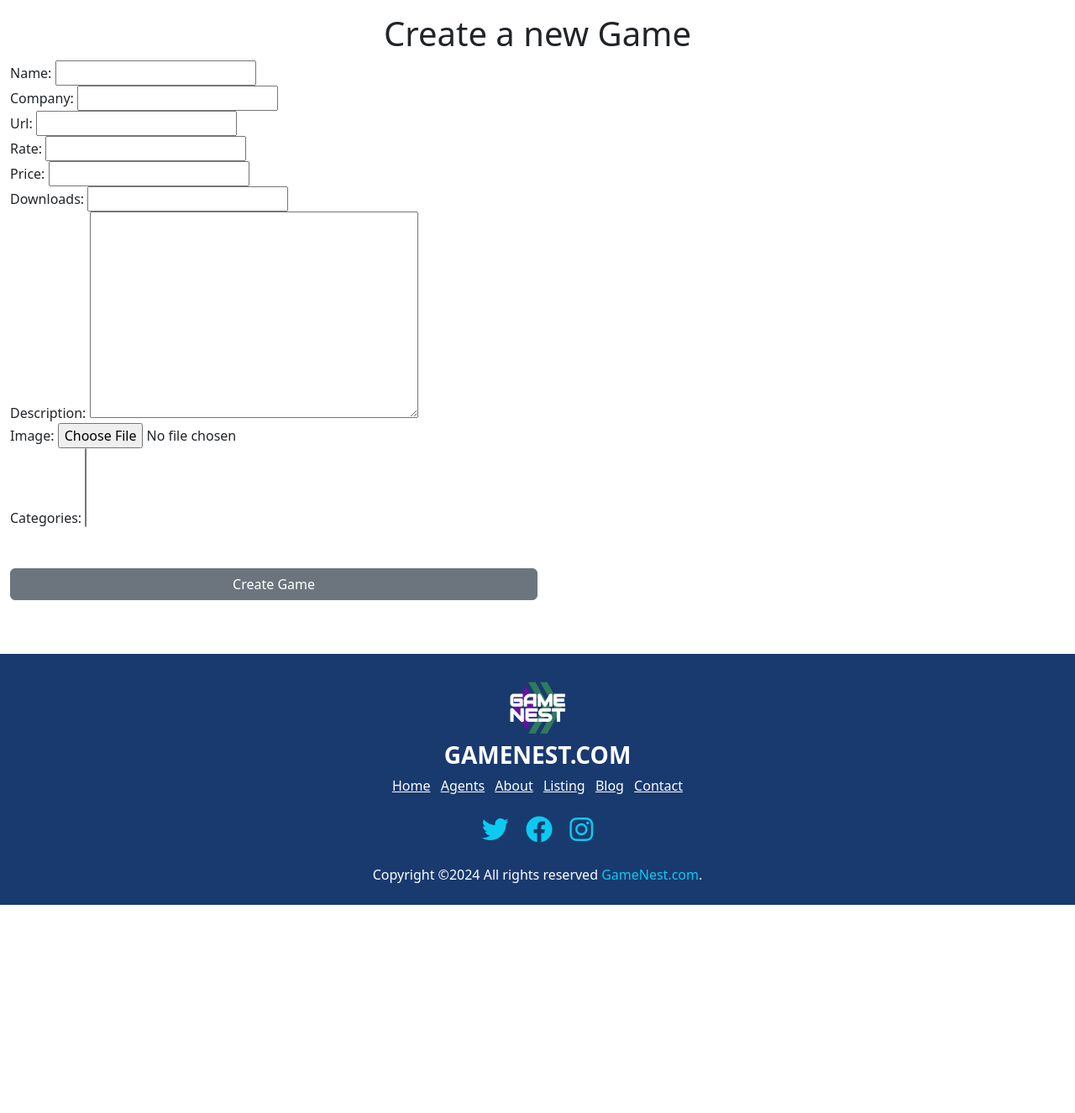
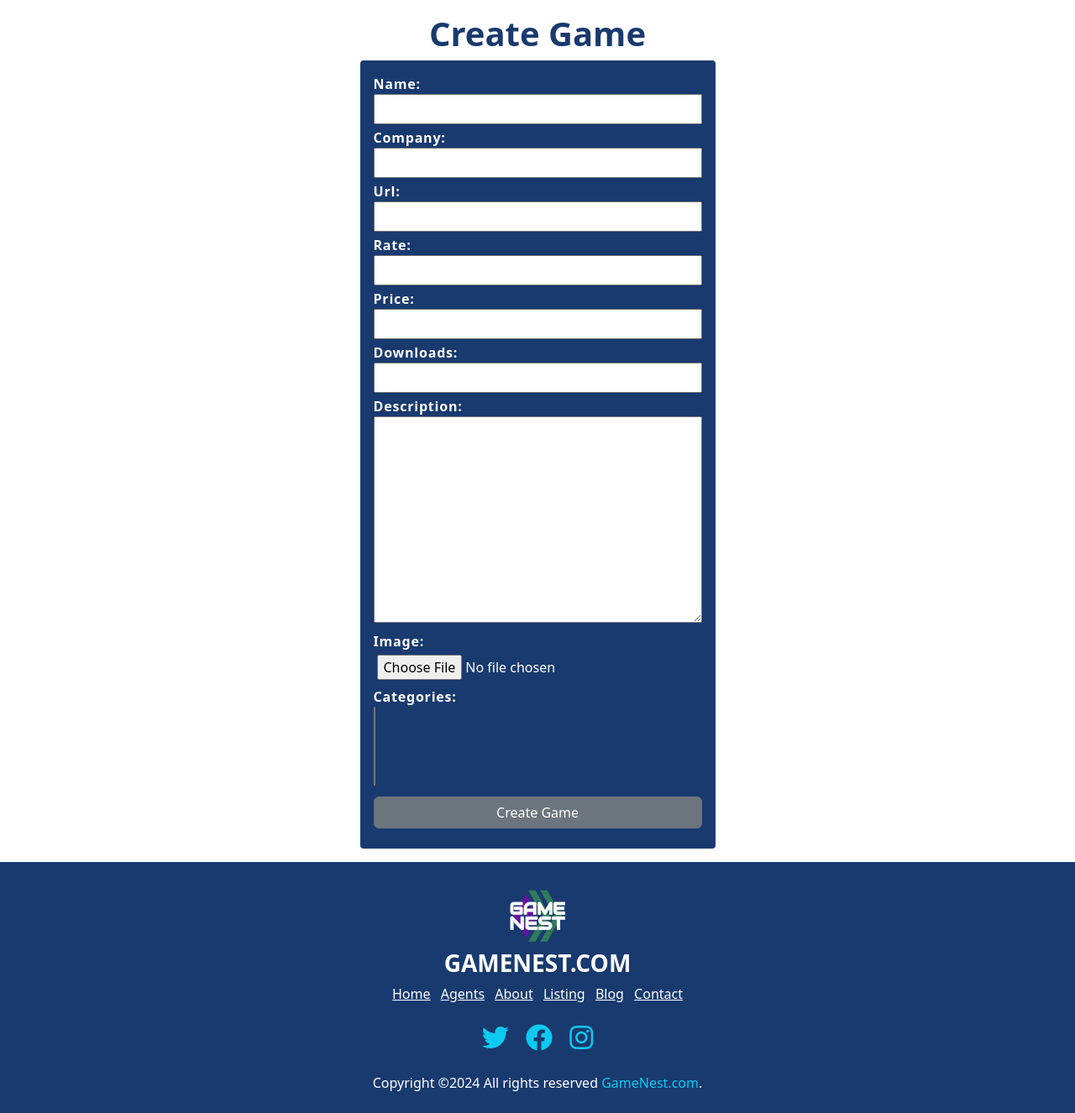
Before and after one commit to AhmedMaherElSaeidi/GameNest-Django, a Django app: page /games/add in a window 1280 px wide. Shown: the part 59-1385 px from the top of the page at 84% size. Before the commit the page ends 1137 px from the top, so only its background shows below. Run offline with Django 5.2, Linux system fonts and the light colour scheme; the visitor is signed in with stand-in values (Sample User, id 1); data that the repository does not hold is empty.

Commit message:
updating game-form html style

```diff
--- a/accounts/static/accounts/css/main.css
+++ b/accounts/static/accounts/css/main.css
@@ -2,6 +2,7 @@
 .signup-page form {
   margin: auto;
   padding: 1rem;
+  padding: 2rem;
   color: white;
   min-width: 10rem;
   width: fit-content;
--- a/games/static/games/css/main.css
+++ b/games/static/games/css/main.css
@@ -32,7 +32,7 @@
 }
 .store-page .item {
   border-radius: 0.35rem;
-    overflow: hidden;
+  overflow: hidden;
 }
 .store-page .item .item-body {
   padding: 1rem;
@@ -63,6 +63,31 @@
   margin-bottom: -53px;
 }
 
+/* FORM HTML */
+.game-form > form {
+  margin: auto;
+  padding: 1rem;
+  width: fit-content;
+  border-radius: 0.25rem;
+}
+.game-form > form > div {
+  margin-bottom: 0.25rem;
+}
+.game-form div > label,
+.game-form div {
+  color: white !important;
+  display: block;
+}
+.game-form div > label {
+  font-weight: bold;
+  letter-spacing: 0.05rem;
+}
+.game-form div > input {
+  width: 100%;
+  padding: 0.25rem;
+  display: block;
+}
+
 /* DETAILS PAGE */
 @media screen and (max-width: 720px) {
   .game-details > .row {
--- a/games/templates/games/game_form.html
+++ b/games/templates/games/game_form.html
@@ -1,32 +1,26 @@
 {% extends 'base.html' %}
-{% block title %} Create New Game {% endblock title %}
 
-{% load static %}
+{% block title %} Create New Game {% endblock %}
+
+{%load static %}
 {% block headers%}
-<link rel="stylesheet" href="{% static 'games/css/main.css'%}">
-{% endblock headers%}
+<link rel="stylesheet" href="{% static 'games/css/main.css'%}" />
+{% endblock%}
 
 {% block content %}
-
-<h1 class="text-center">
-    {% if game.id %}
-    Edit
-    {% else %}
-    Create a new
-    {% endif %}
-    Game
-</h1>
-<form class="form-container" method="POST" enctype="multipart/form-data">
-    {% csrf_token %}
-    {{form}}
-    <button class="btn btn-secondary my-5 w-50" type="submit">
-        {% if category.id %}
-        Edit
-        {% else %}
-        Create
-        {% endif %}
-         Game
+<div class="game-form">
+  <h1 class="text-center color-native fw-bold">
+    {% if game.id %} Edit {% else %} Create {% endif %} Game
+  </h1>
+  <form
+    class="form-container bg-native"
+    method="POST"
+    enctype="multipart/form-data"
+  >
+    {% csrf_token %} {{form}}
+    <button class="btn btn-secondary my-2 w-100" type="submit">
+      {% if category.id %} Edit {% else %} Create {% endif %} Game
     </button>
-</form>
-
-{% endblock content %}
+  </form>
+</div>
+{% endblock %}
```
